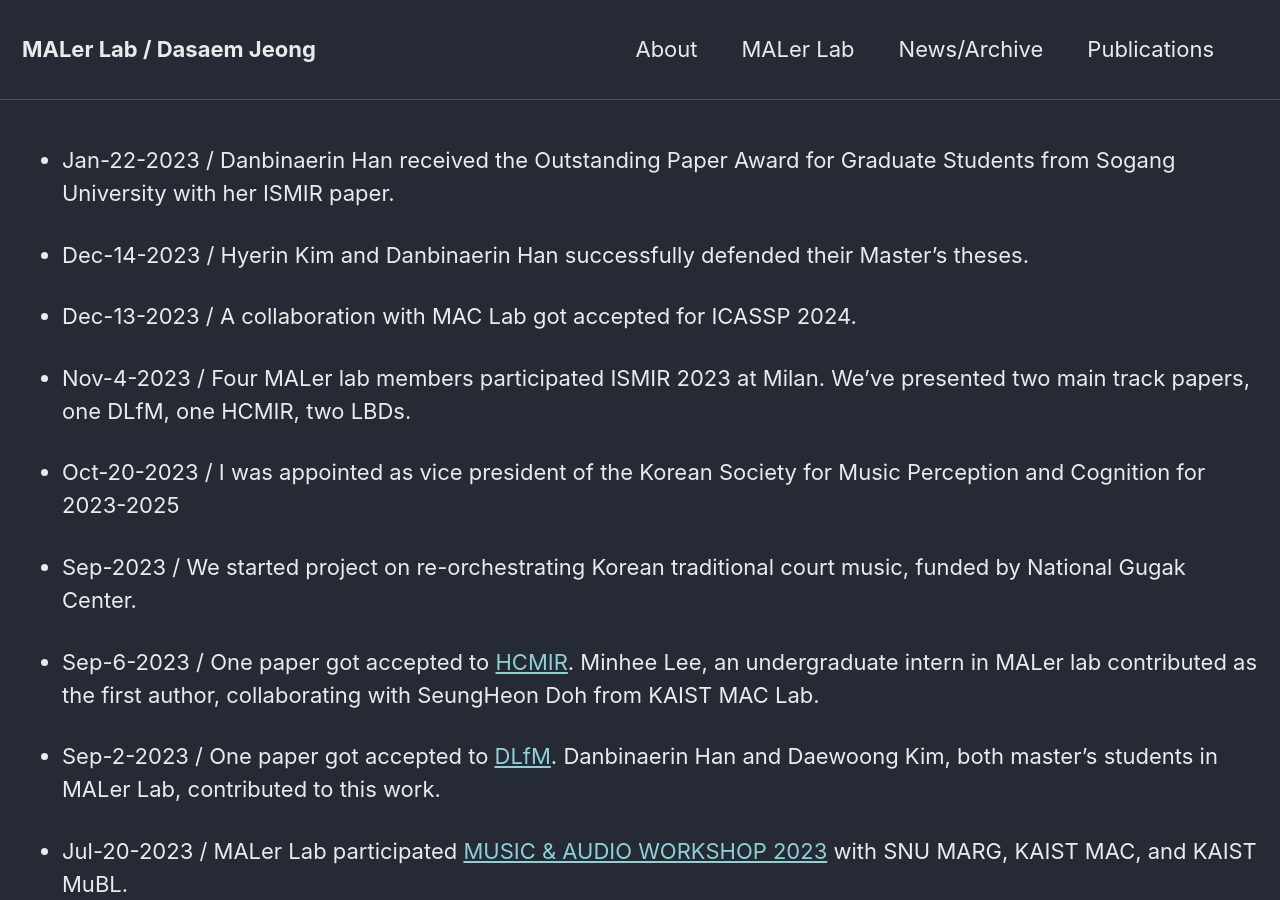
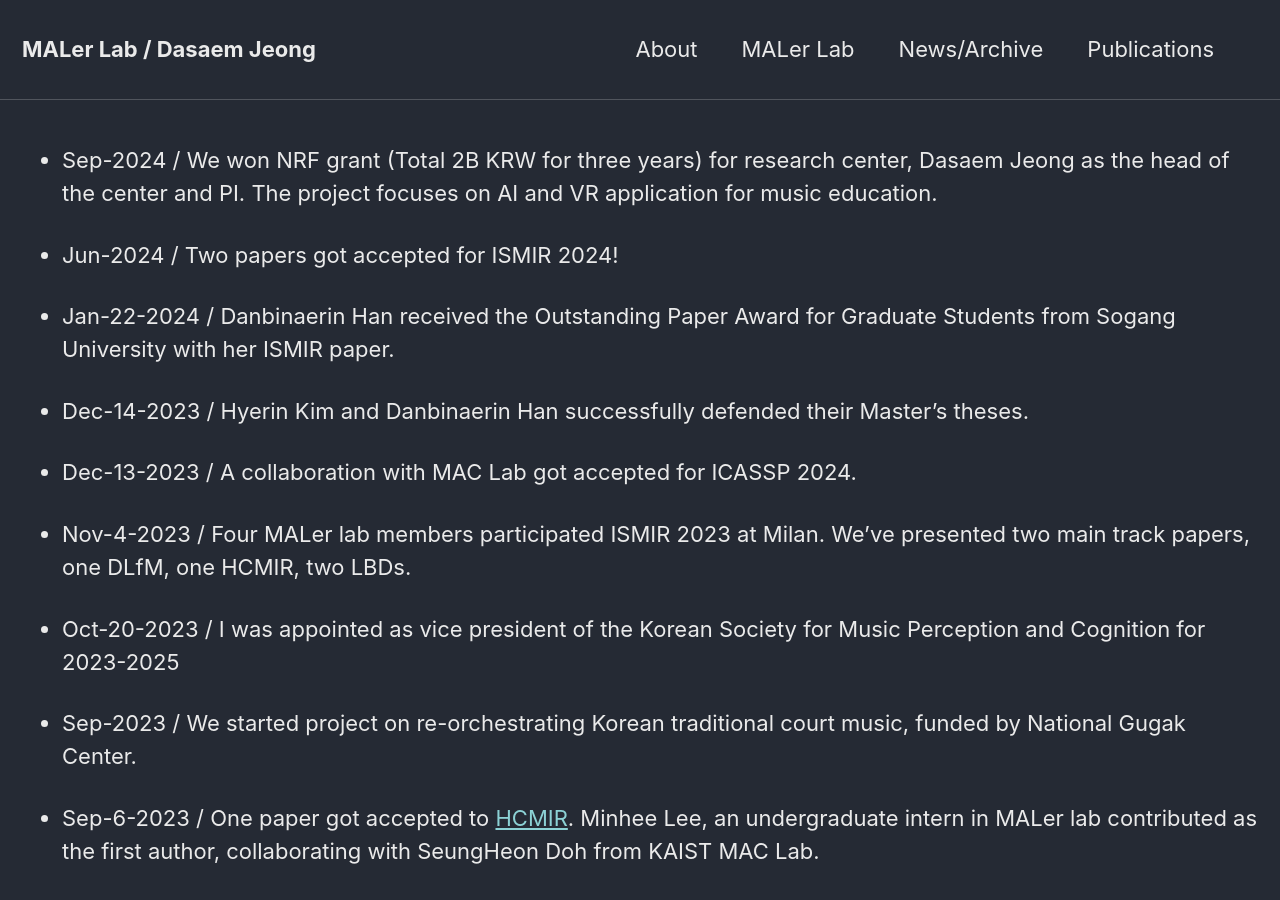
Before and after one commit to jdasam/jdasam.github.io, a Jekyll site: the page built from archive.md, in a window 1280 px wide and 900 px high. Built offline with Jekyll 4.4.1, drawn with Linux system fonts in a browser that asks for light colours; comment, search, counter and statistics services are not loaded.

Commit message:
Update archive.md

```diff
--- a/archive.md
+++ b/archive.md
@@ -3,7 +3,11 @@ layout: splash
 title: News / Archive
 permalink: /archive/
 ---
-* Jan-22-2023 / Danbinaerin Han received the Outstanding Paper Award for Graduate Students from Sogang University with her ISMIR paper.
+* Sep-2024 / We won NRF grant (Total 2B KRW for three years) for research center, Dasaem Jeong as the head of the center and PI. The project focuses on AI and VR application for music education.
+
+* Jun-2024 / Two papers got accepted for ISMIR 2024!
+
+* Jan-22-2024 / Danbinaerin Han received the Outstanding Paper Award for Graduate Students from Sogang University with her ISMIR paper.
 
 * Dec-14-2023 / Hyerin Kim and Danbinaerin Han successfully defended their Master's theses.
 
```
